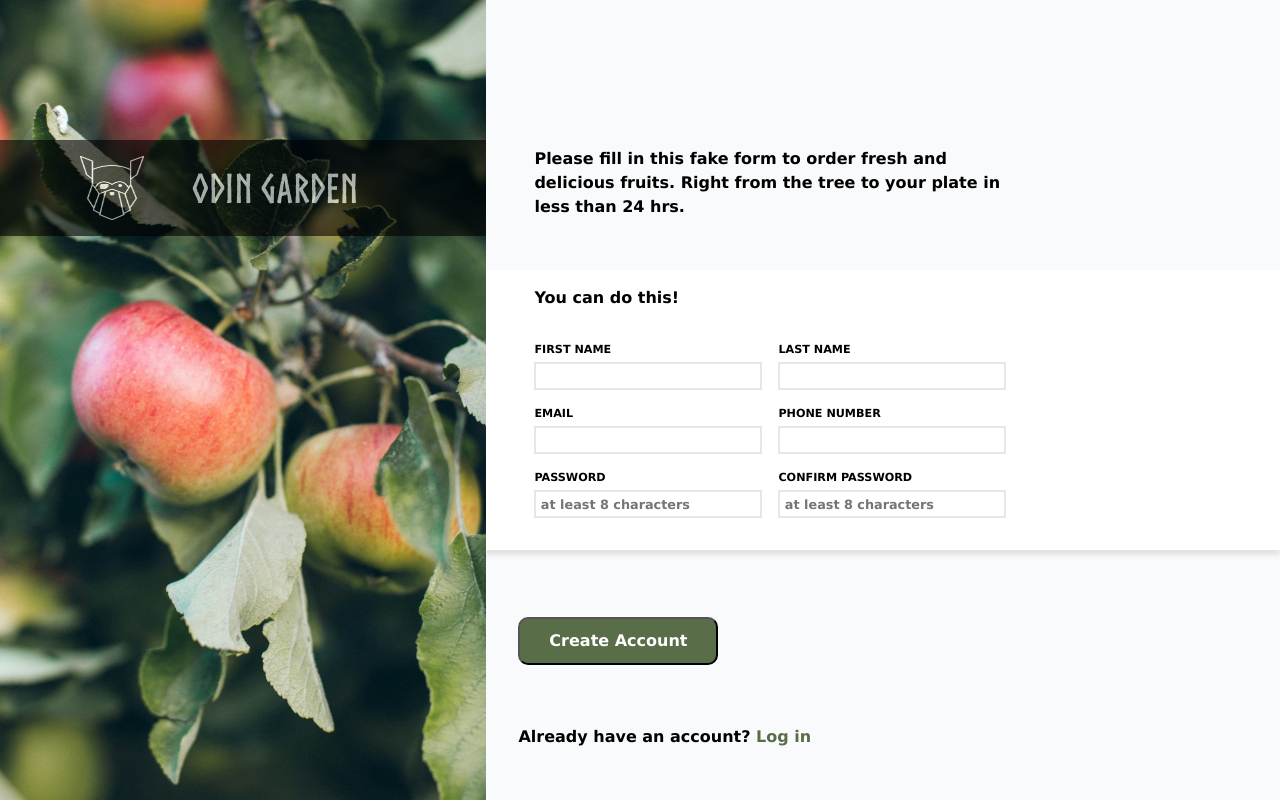
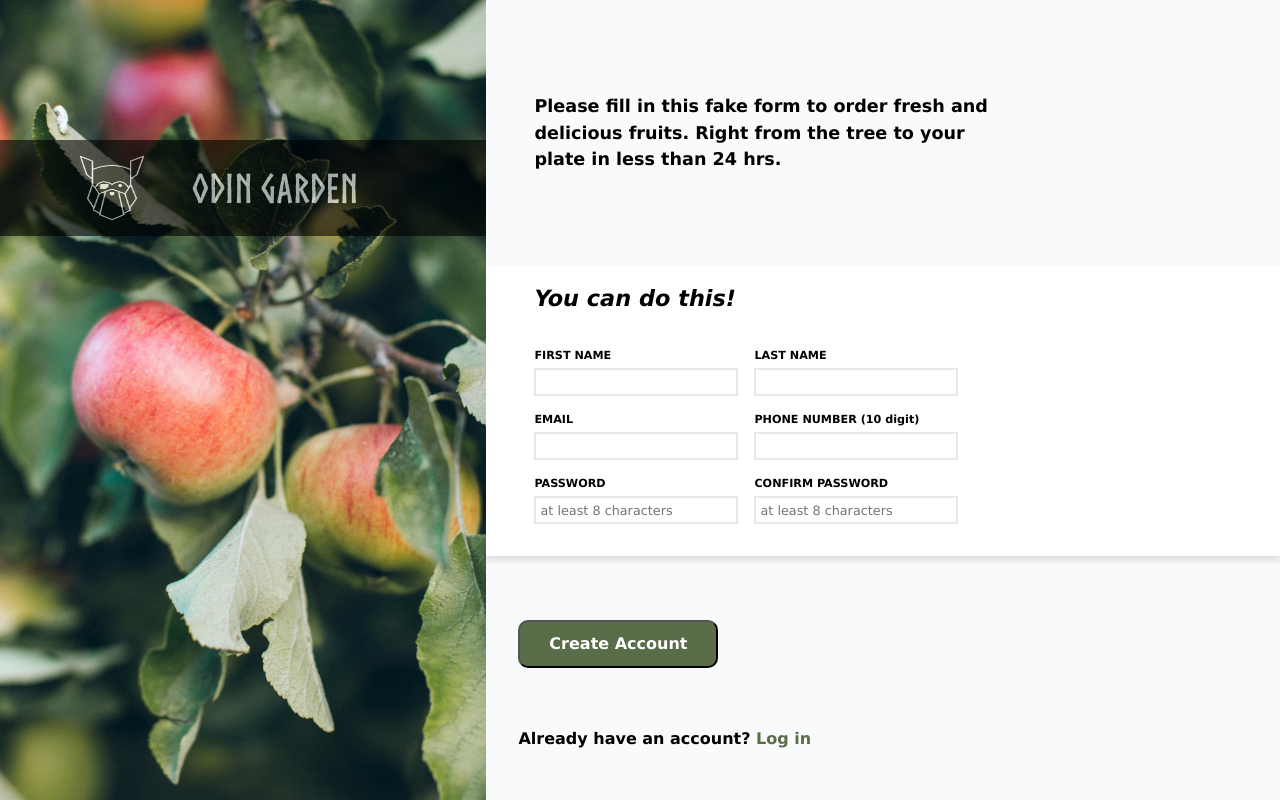
Before and after one commit to vipinsharmaa/Odin-Sign-up-Form, a plain HTML site: page index.html in a window 1280 px wide. Drawn offline with Linux system fonts and the light colour scheme.

Commit message:
modified styles

```diff
--- a/index.html
+++ b/index.html
@@ -44,7 +44,7 @@
                     </div>
 
                     <div>
-                        <label for="phone">PHONE NUMBER</label>
+                        <label for="phone">PHONE NUMBER (10 digit)</label>
                         <input type="tel" name="phone" id="phone" pattern="[0-9]{10}" required>
                     </div>
 
@@ -77,7 +77,7 @@
                 input.classList.add('error');
             }, false);
 
-            // Optional: Check validity onblur
+            //  Check validity onblur
             input.addEventListener('blur', (event) => {
                 if (input.checkValidity()) {
                     input.classList.remove('error');
--- a/styles.css
+++ b/styles.css
@@ -114,8 +114,9 @@ form,
 }
 
 .form-info {
-    align-content: end;
+    align-content: center;
     width: 65%;
+    font-size: 1.1rem;
     height: 200px;
     margin-left: 2rem;
 }
@@ -142,10 +143,14 @@ fieldset div {
 
 form legend {
     padding-bottom: 2rem;
+    font-style: italic;
+    font-size: 1.4rem;
 }
 
 input {
     border: 2px solid #E5E7EB;
+    color: #3f3f3d;
+    font-weight: 200;
 }
 
 
```
